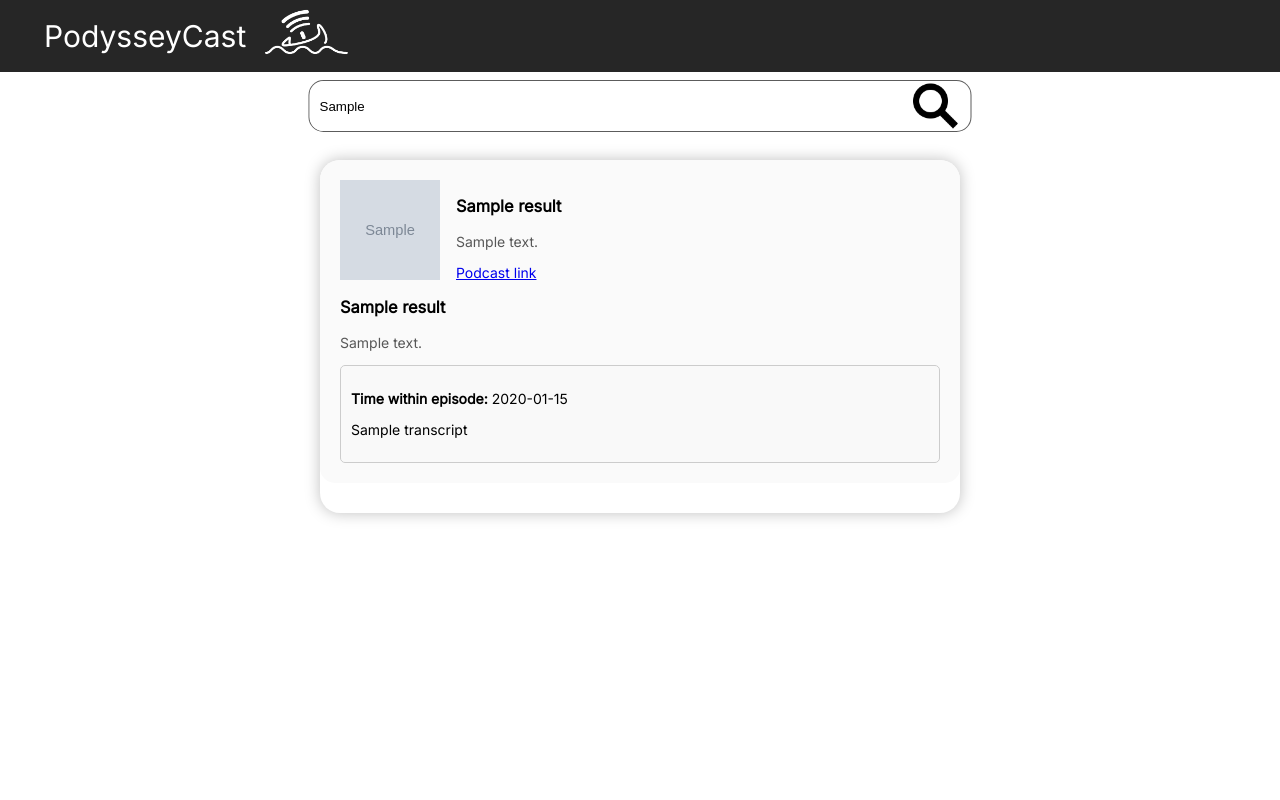
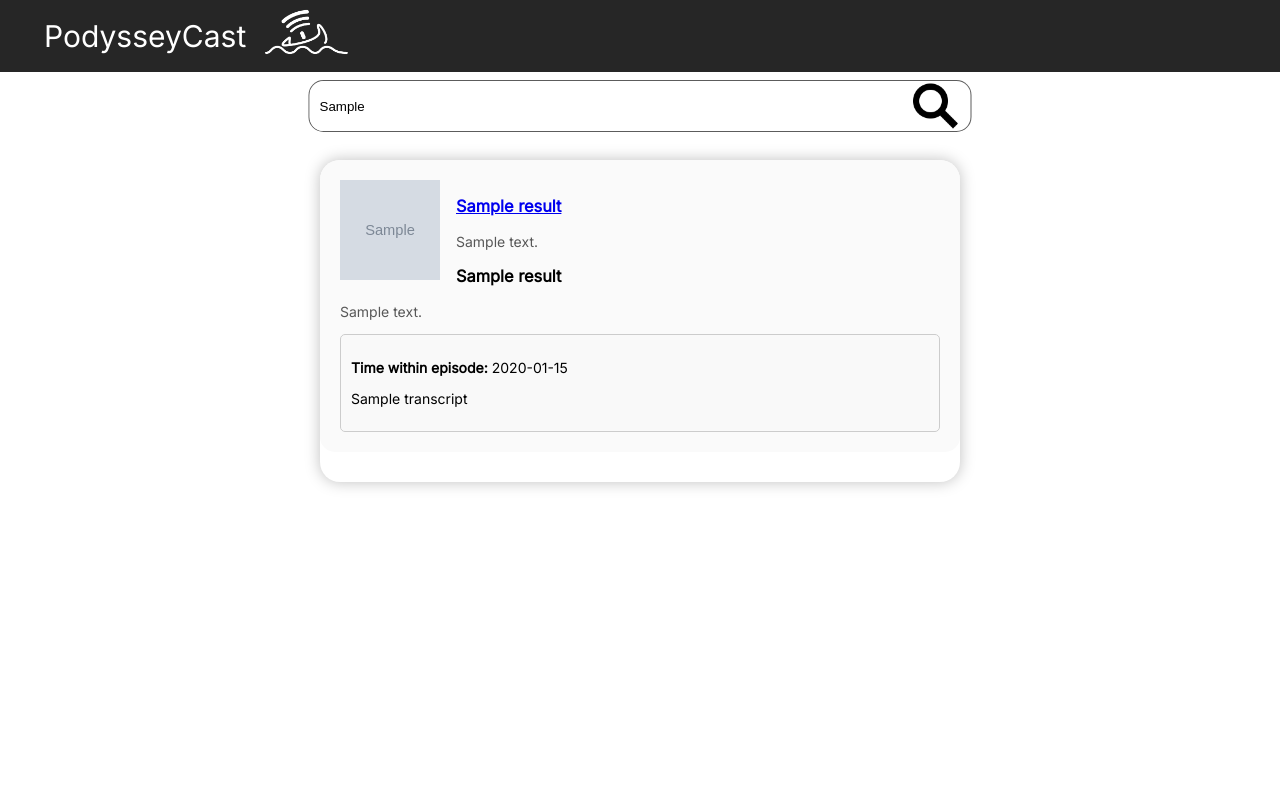
Before and after one commit to elli-teu/Search-Engines-Project, a Flask app: template SearchGUI/templates/result.html in a window 1280 px wide. Run offline with Flask 3, Linux system fonts and the light colour scheme; the template is opened without the code that fills it: most values are stand-ins (such as "Sample title", 1, 10 or a date in 2020); grey boxes marked "Sample" are stand-in pictures.

Commit message:
Moved podcast link to the podcast title and image

```diff
--- a/SearchGUI/templates/result.html
+++ b/SearchGUI/templates/result.html
@@ -38,19 +38,22 @@
       <div class="v1_12">
         {% for result in results %}
         <div class="result-box">
-          {% if result.image and result.image != "null" %}
+          {% if result.link and result.link != "null" %}
+            <a href="{{ result.link }}" target="{{ result.link }}">
               <img class="img" src="{{ result.image }}" alt="Image" height="100" width="100" onerror="this.onerror=null;this.src='static/images/image_placeholder.png';"/>
+            </a>
+            <h3>
+              <a href="{{ result.link }}" target="{{ result.link }}">
+                {{ result.podcast_name }}
+              </a>
+            </h3>
           {% else %}
-              <img class="img" src="static/images/search_icon.png" alt="Placeholder Image" height="100" width="100" />
+            <img class="img" src="{{ result.image }}" alt="Image" height="100" width="100" onerror="this.onerror=null;this.src='static/images/image_placeholder.png';"/>
+            <h3>{{ result.podcast_name }}</h3>
           {% endif %}
-          <h3>{{ result.podcast_name }}</h3>
+
           <p class="description overflow-hidden">{{ result.podcast_description }}</p>
           <a href="#" class="show-more">Show more</a>
-          {% if result.link and result.link != "null" %}
-          <a href="{{ result.link }}" target="{{ result.link }}"
-            >Podcast link</a
-          >
-          {% endif %}
           <h3>{{ result.episode_name}}</h3>
           <p class="description overflow-hidden">
             {{ result.episode_description }}
```
